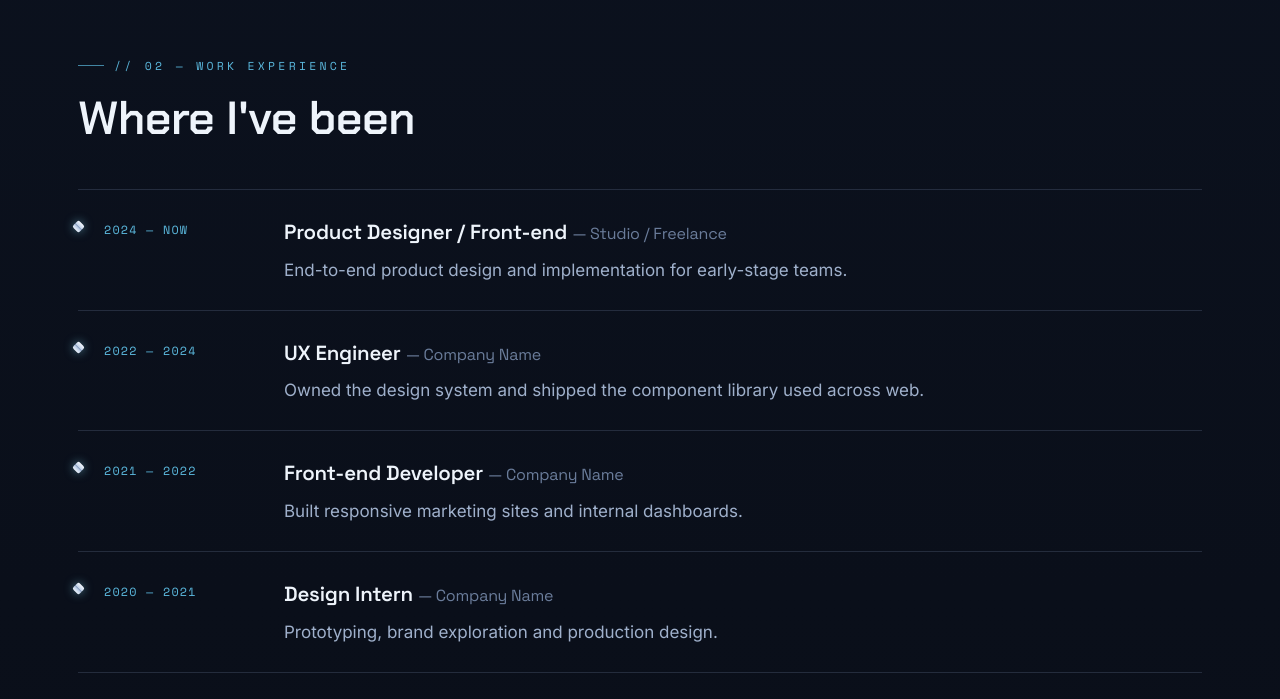
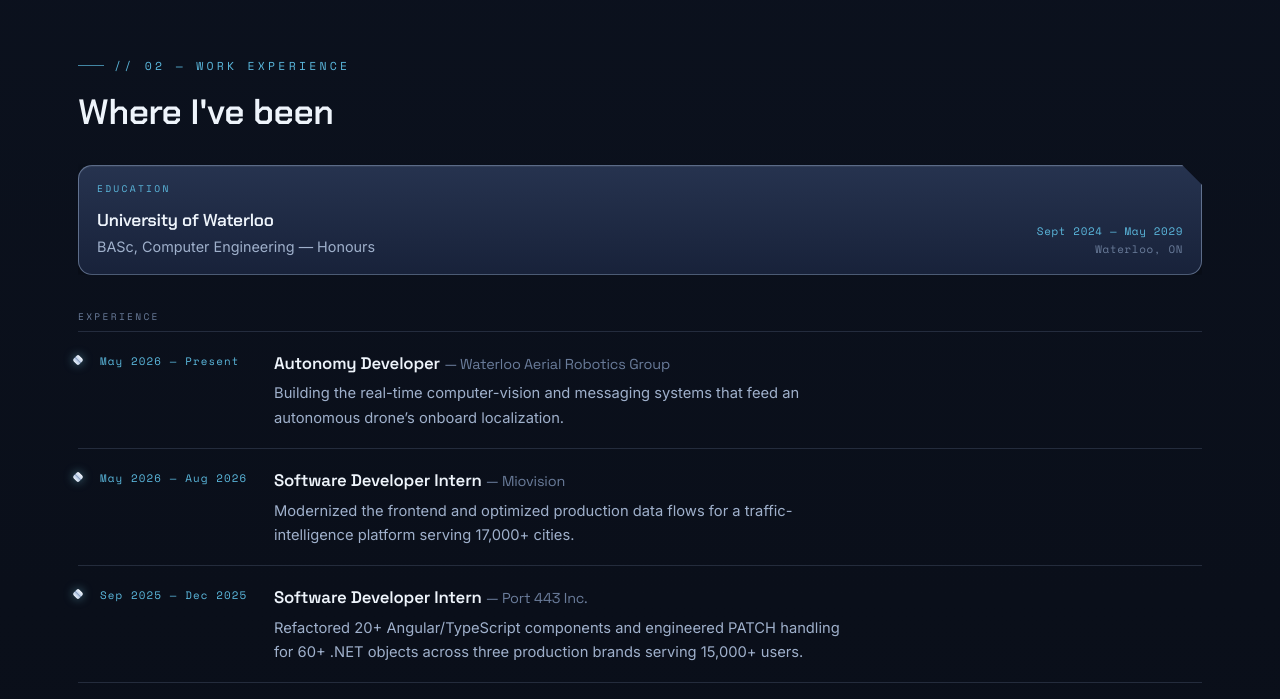
Before and after one commit to MelbearX123/personal_website, a React (Vite) app: page / in a window 1280 px wide. Shown: the part 1584-2283 px from the top of the page. Built offline with nearby package versions, Linux system fonts and the light colour scheme.

Commit message:
where ive been section

```diff
--- a/src/sections/Sections.tsx
+++ b/src/sections/Sections.tsx
@@ -109,19 +109,50 @@ export function About() {
 /* ------------------------------------------------------- WORK EXPERIENCE */
 export function Work() {
   const roles = [
-    { yr: '2024 — NOW', role: 'Product Designer / Front-end', org: 'Studio / Freelance', desc: 'End-to-end product design and implementation for early-stage teams.' },
-    { yr: '2022 — 2024', role: 'UX Engineer', org: 'Company Name', desc: 'Owned the design system and shipped the component library used across web.' },
-    { yr: '2021 — 2022', role: 'Front-end Developer', org: 'Company Name', desc: 'Built responsive marketing sites and internal dashboards.' },
-    { yr: '2020 — 2021', role: 'Design Intern', org: 'Company Name', desc: 'Prototyping, brand exploration and production design.' },
+    {
+      yr: 'May 2026 — Present',
+      role: 'Autonomy Developer',
+      org: 'Waterloo Aerial Robotics Group',
+      desc: 'Building the real-time computer-vision and messaging systems that feed an autonomous drone’s onboard localization.',
+    },
+    {
+      yr: 'May 2026 — Aug 2026',
+      role: 'Software Developer Intern',
+      org: 'Miovision',
+      desc: 'Modernized the frontend and optimized production data flows for a traffic-intelligence platform serving 17,000+ cities.',
+    },
+    {
+      yr: 'Sep 2025 — Dec 2025',
+      role: 'Software Developer Intern',
+      org: 'Port 443 Inc.',
+      desc: 'Refactored 20+ Angular/TypeScript components and engineered PATCH handling for 60+ .NET objects across three production brands serving 15,000+ users.',
+    },
   ]
   return (
     <section id="work" className="section work">
       <div className="container">
         <span className="eyebrow">// 02 — WORK EXPERIENCE</span>
         <h2 className="section__title work__title">Where I&apos;ve been</h2>
+
+        {/* Education sits slightly apart, above the work timeline. */}
+        <div className="edu">
+          <span className="edu__label">EDUCATION</span>
+          <div className="edu__row">
+            <div className="edu__main">
+              <h3 className="edu__school">University of Waterloo</h3>
+              <p className="edu__deg">BASc, Computer Engineering — Honours</p>
+            </div>
+            <div className="edu__meta">
+              <span className="edu__yr">Sept 2024 — May 2029</span>
+              <span className="edu__loc">Waterloo, ON</span>
+            </div>
+          </div>
+        </div>
+
+        <span className="work__sublabel">EXPERIENCE</span>
         <ol className="timeline">
           {roles.map((r) => (
-            <li className="timeline__item" key={r.yr}>
+            <li className="timeline__item" key={r.org}>
               <div className="timeline__yr">{r.yr}</div>
               <div className="timeline__main">
                 <h3 className="timeline__role">
@@ -146,7 +177,7 @@ export function SelectedWork() {
       title: 'ChromaForge',
       tag: 'Computer Vision · Python',
       desc: 'A PyTorch/CUDA tool that isolates and separates the colour layers of an image to generate custom background assets for games.',
-      href: 'https://github.com/MelbearX123/cv_monorepo',
+      href: 'https://github.com/MelbearX123/cv_monorepo/tree/main/projects/chromaforge',
     },
     {
       n: '02',
--- a/src/sections/sections.css
+++ b/src/sections/sections.css
@@ -219,14 +219,64 @@
 .spec__pixels { position: absolute; bottom: 18px; right: 18px; opacity: 0.8; }
 
 /* =====================================================  WORK / TIMELINE */
-.work__title { margin-bottom: 46px; }
+.work__title { margin-bottom: 34px; font-size: clamp(1.5rem, 3.2vw, 2.2rem); }
+
+/* Education — a distinct panel set slightly apart above the experience list */
+.edu {
+  position: relative;
+  border: 1px solid var(--hairline-strong);
+  border-radius: var(--radius);
+  background: var(--steel-panel);
+  padding: 15px 18px;
+  box-shadow: inset 0 1px 0 rgba(255, 255, 255, 0.06), 0 18px 44px rgba(0, 0, 0, 0.35);
+  clip-path: polygon(0 0, calc(100% - 20px) 0, 100% 20px, 100% 100%, 0 100%);
+}
+.edu__label {
+  display: block;
+  font-family: var(--font-mono);
+  font-size: 0.6rem;
+  letter-spacing: 0.24em;
+  color: var(--cyan-dim);
+  margin-bottom: 9px;
+}
+.edu__row {
+  display: flex;
+  justify-content: space-between;
+  align-items: flex-end;
+  gap: 18px;
+  flex-wrap: wrap;
+}
+.edu__school { font-family: var(--font-display); font-size: 1.08rem; font-weight: 600; color: var(--ice); }
+.edu__deg { color: var(--text-dim); margin-top: 1px; font-size: 0.9rem; }
+.edu__meta {
+  display: flex;
+  flex-direction: column;
+  align-items: flex-end;
+  font-family: var(--font-mono);
+  font-size: 0.68rem;
+  letter-spacing: 0.06em;
+  text-align: right;
+}
+.edu__yr { color: var(--cyan-dim); }
+.edu__loc { color: var(--text-faint); }
+
+/* Sub-label separating the education panel from the experience timeline */
+.work__sublabel {
+  display: block;
+  font-family: var(--font-mono);
+  font-size: 0.6rem;
+  letter-spacing: 0.24em;
+  color: var(--text-faint);
+  margin: 34px 0 6px;
+}
+
 .timeline { list-style: none; }
 .timeline__item {
   position: relative;
   display: grid;
   grid-template-columns: 150px 1fr;
-  gap: 30px;
-  padding: 26px 0 26px 26px;
+  gap: 24px;
+  padding: 18px 0 18px 22px;
   border-top: 1px solid var(--hairline);
   transition: background 0.25s ease;
 }
@@ -234,18 +284,18 @@
 .timeline__item:hover { background: rgba(138, 162, 198, 0.04); }
 .timeline__yr {
   font-family: var(--font-mono);
-  font-size: 0.74rem;
+  font-size: 0.68rem;
   letter-spacing: 0.1em;
   color: var(--cyan-dim);
-  padding-top: 4px;
+  padding-top: 3px;
 }
-.timeline__role { font-family: var(--font-title); font-size: 1.28rem; font-weight: 600; color: var(--ice); }
-.timeline__org { color: var(--text-faint); font-weight: 400; font-size: 1rem; }
-.timeline__desc { color: var(--text-dim); margin-top: 6px; max-width: 60ch; }
+.timeline__role { font-family: var(--font-title); font-size: 1.05rem; font-weight: 600; color: var(--ice); }
+.timeline__org { color: var(--text-faint); font-weight: 400; font-size: 0.9rem; }
+.timeline__desc { color: var(--text-dim); margin-top: 4px; max-width: 62ch; font-size: 0.92rem; }
 .timeline__node {
   position: absolute;
-  left: -4px; top: 32px;
-  width: 9px; height: 9px;
+  left: -4px; top: 24px;
+  width: 8px; height: 8px;
   border-radius: 2px;
   background: var(--chrome);
   box-shadow: 0 0 10px rgba(134, 227, 255, 0.5);
```
